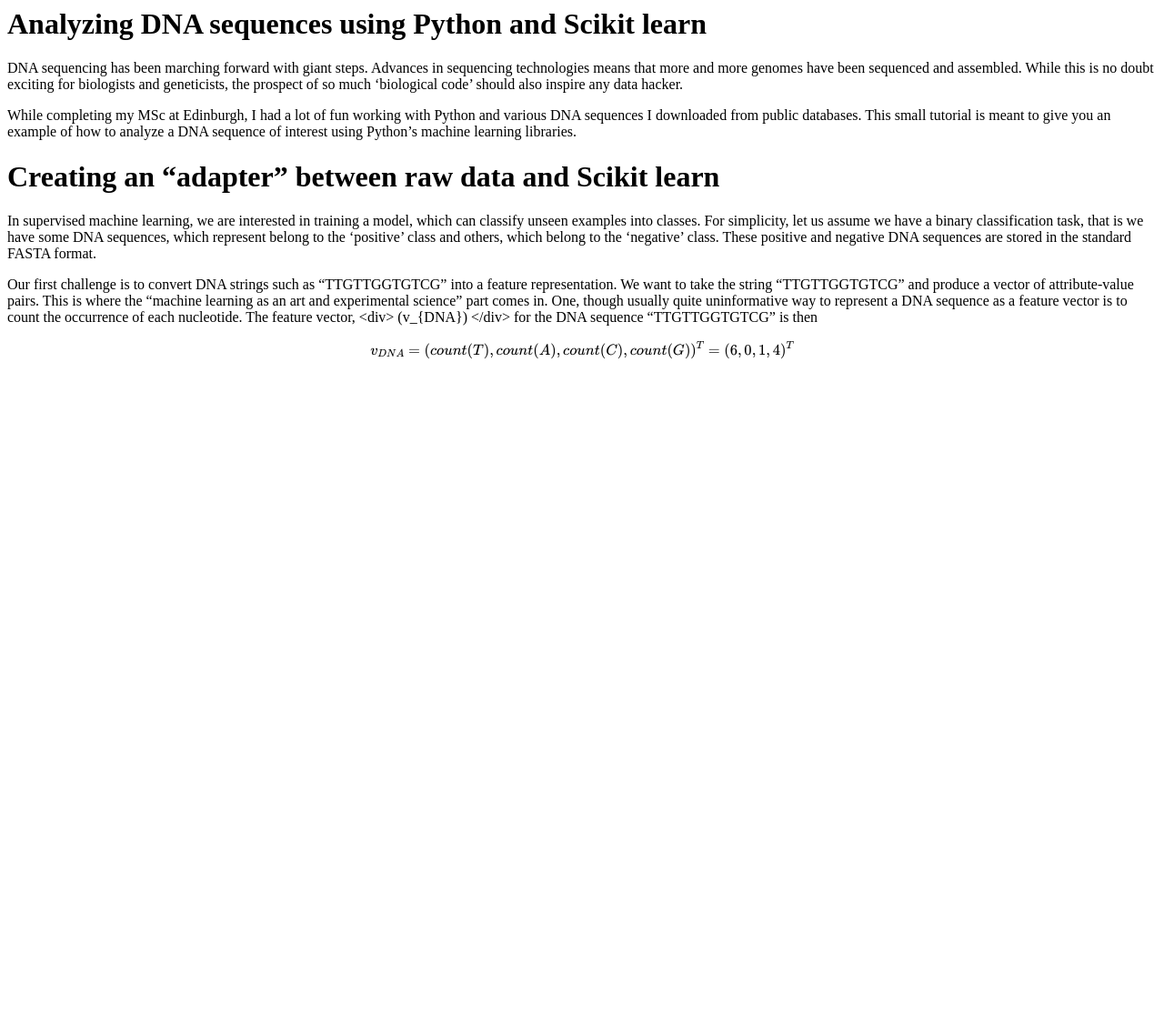
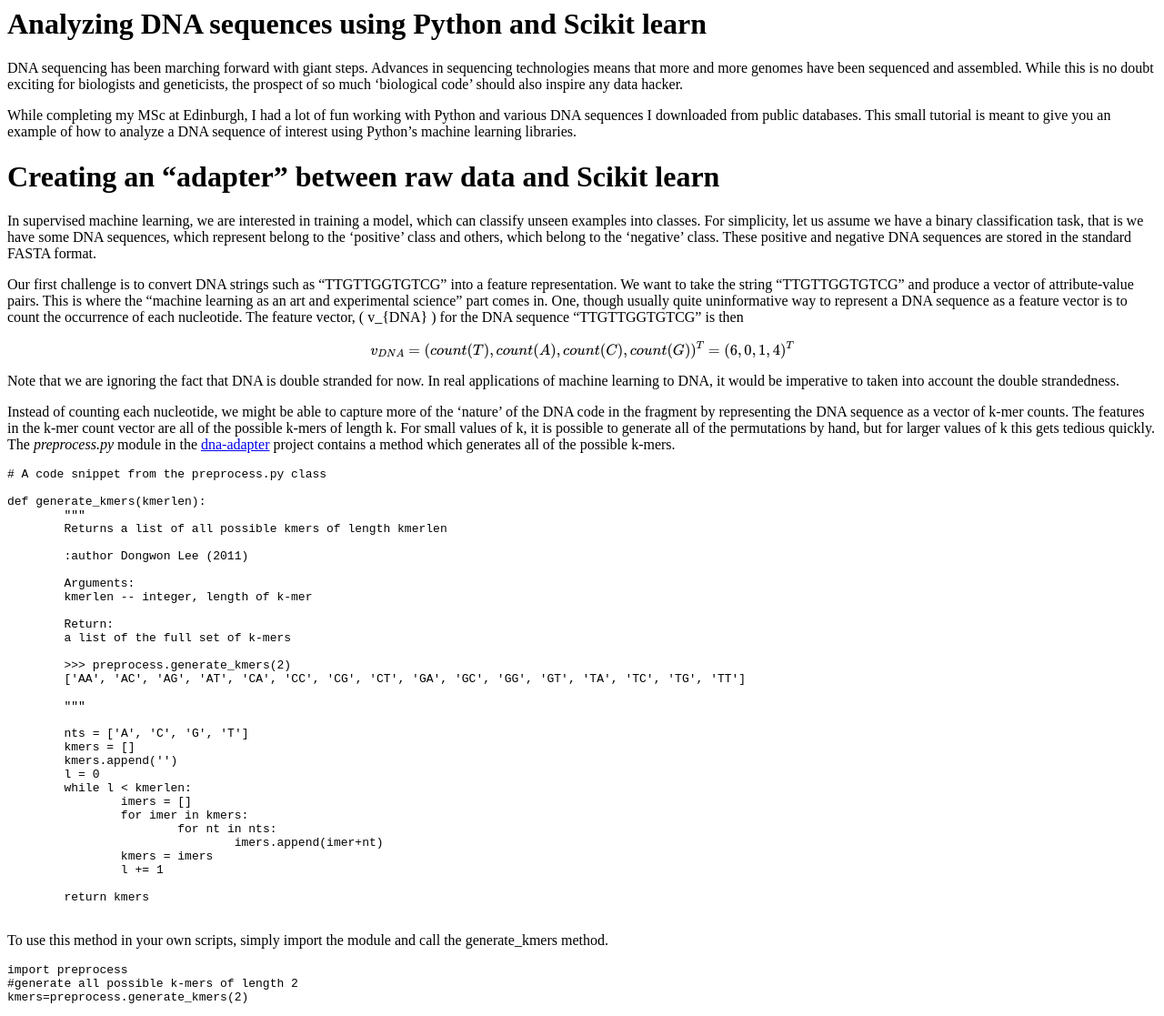
Before and after one commit to Winterflower/winterflower.github.io, a Jekyll site: the page built from _posts/2014-10-30-python-dna.md, in a window 1280 px wide. Shown: the whole page at 91% size. Built offline with Jekyll 4.4.1, drawn with Linux system fonts in a browser that asks for light colours; Markdown is read by kramdown in place of the engine named in the settings; formulas are drawn with MathJax 3; before the commit the page ends 900 px from its top, so only the background shows below that.

Commit message:
more on DNA

````diff
--- a/_posts/2014-10-30-python-dna.md
+++ b/_posts/2014-10-30-python-dna.md
@@ -1,3 +1,6 @@
+---
+---
+
 <script type="text/javascript"
   src="https://cdn.mathjax.org/mathjax/latest/MathJax.js?config=TeX-AMS-MML_HTMLorMML">
 </script>
@@ -29,6 +32,63 @@
 learning as an art and experimental science" part comes in.
 One, though usually quite uninformative way to represent a DNA sequence
 as a feature vector is to count the occurrence of each nucleotide. The feature
-vector, <div> \(v_{DNA}\) </div> for the DNA sequence "TTGTTGGTGTCG" is then
+vector, <span> \( v_{DNA} \) </span> for the DNA sequence "TTGTTGGTGTCG" is then
 
 <div> \[v_{DNA}=(count(T), count(A), count(C), count(G))^T=(6,0,1,4)^T\] </div>
+
+Note that we are ignoring the fact that DNA is double stranded for now. In real
+applications of machine learning to DNA, it would be
+imperative to taken into account the double strandedness.
+
+Instead of counting each nucleotide, we might be able to capture
+more of the 'nature' of the DNA code in the fragment by representing
+the DNA sequence as a vector of k-mer counts. The features in the k-mer count
+vector are all of the possible k-mers of length k. For small values of k, it
+is possible to generate all of the permutations by hand, but for larger
+values of k this gets tedious quickly. The *preprocess.py* module
+in the [dna-adapter](https://github.com/Winterflower/dna-adapter) project contains
+a method which generates all of the possible k-mers.
+
+```python
+# A code snippet from the preprocess.py class
+
+def generate_kmers(kmerlen):
+        """
+        Returns a list of all possible kmers of length kmerlen
+
+        :author Dongwon Lee (2011)
+
+        Arguments:
+        kmerlen -- integer, length of k-mer
+
+        Return:
+        a list of the full set of k-mers
+
+        >>> preprocess.generate_kmers(2)
+        ['AA', 'AC', 'AG', 'AT', 'CA', 'CC', 'CG', 'CT', 'GA', 'GC', 'GG', 'GT', 'TA', 'TC', 'TG', 'TT']
+
+        """
+
+        nts = ['A', 'C', 'G', 'T']
+        kmers = []
+        kmers.append('')
+        l = 0
+        while l < kmerlen:
+                imers = []
+                for imer in kmers:
+                        for nt in nts:
+                                imers.append(imer+nt)
+                kmers = imers
+                l += 1
+
+        return kmers
+
+```
+To use this method in your own scripts, simply import the module and call
+the generate_kmers method.
+
+```python
+import preprocess
+#generate all possible k-mers of length 2
+kmers=preprocess.generate_kmers(2)
+```
````
